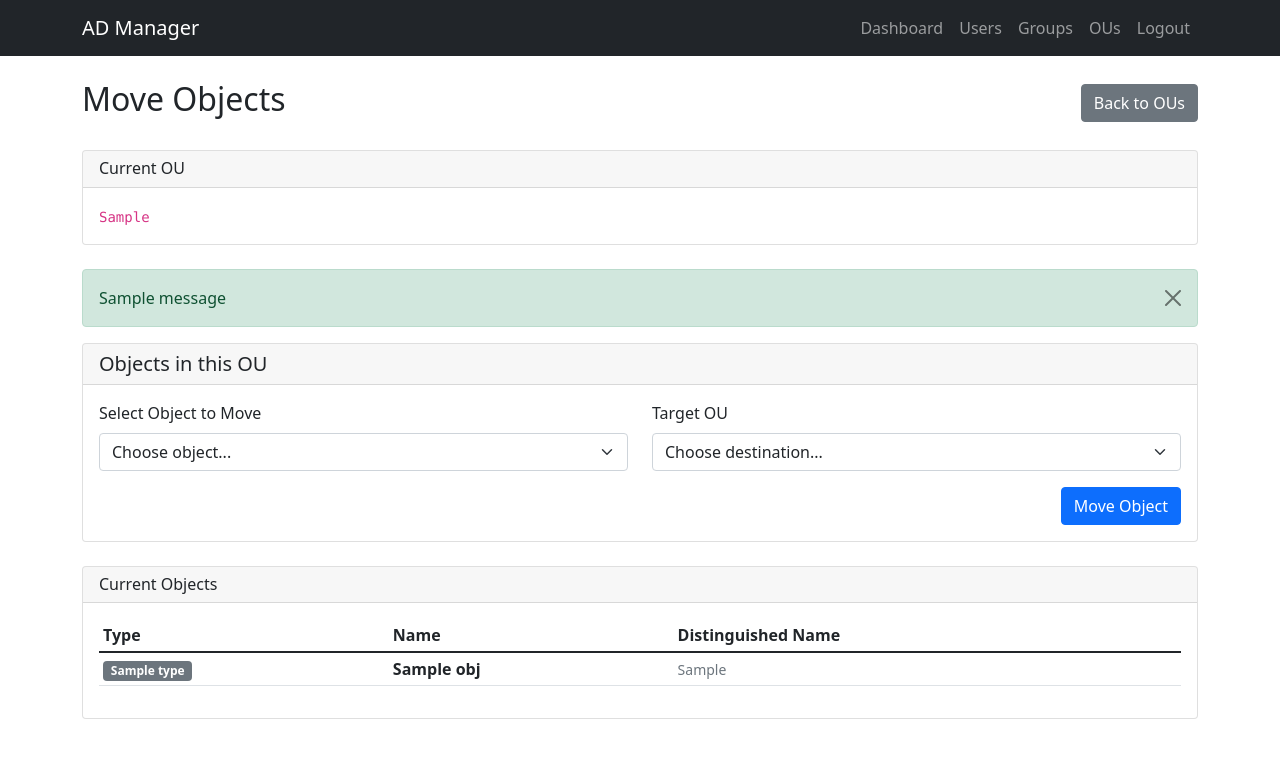
After one commit to sathes1991/admanagement, a Flask app: template templates/move_object.html in a window 1280 px wide. The commit adds this page. Shown: the top 758 px of the page. Run offline with Flask 3, Linux system fonts and the light colour scheme; the template is opened without the code that fills it: most values are stand-ins (such as "Sample title", 1, 10 or a date in 2020); one stand-in notice (Sample message) is shown; some libraries are stand-ins or nearby versions.

Commit message:
add OU in web interface

```diff
--- a/app.py
+++ b/app.py
@@ -1,7 +1,7 @@
 # app.py
 
 from flask import Flask, render_template, request, redirect, url_for, session, flash
-from ldap3 import Server, Connection, ALL, NTLM, SUBTREE, MODIFY_ADD, MODIFY_REPLACE, MODIFY_DELETE, Tls
+from ldap3 import Server, Connection, ALL, NTLM, SUBTREE, LEVEL, MODIFY_ADD, MODIFY_REPLACE, MODIFY_DELETE, Tls
 from config import Config
 import ssl
 import struct
@@ -981,10 +981,290 @@ def search():
 
                 result = {'type': 'group', 'keyword': keyword, 'users': users}
 
+            elif search_type == 'ou':
+                # Search for OUs by name
+                conn.search(Config.BASE_DN, f'(&(objectClass=organizationalUnit)(name=*{keyword}*))',
+                           SUBTREE, attributes=['name', 'distinguishedName', 'description'])
+
+                ous = []
+                for entry in conn.entries:
+                    ou_data = {
+                        'name': str(entry.name) if 'name' in entry else '',
+                        'dn': str(entry.distinguishedName) if 'distinguishedName' in entry else '',
+                        'description': str(entry.description) if 'description' in entry else ''
+                    }
+
+                    # Count users and groups in this OU
+                    ou_dn = ou_data['dn']
+                    conn.search(ou_dn, '(&(objectClass=user)(!(objectClass=computer)))', search_scope='LEVEL')
+                    ou_data['user_count'] = len(conn.entries)
+
+                    conn.search(ou_dn, '(objectClass=group)', search_scope='LEVEL')
+                    ou_data['group_count'] = len(conn.entries)
+
+                    ous.append(ou_data)
+
+                result = {'type': 'ou', 'keyword': keyword, 'ous': ous}
+
     except Exception as e:
         flash(f"❌ Error: {str(e)}", 'danger')
 
     return render_template('search.html', result=result, is_admin=session.get('is_admin', False))
+
+
+# OU Management Routes
+@app.route('/ous')
+def list_ous():
+    if 'username' not in session:
+        return redirect(url_for('login'))
+
+    ous = []
+    try:
+        tls_config = Tls(validate=ssl.CERT_NONE)
+        server = Server(f"ldaps://{Config.LDAP_SERVER}", port=636, use_ssl=True, get_info=ALL, tls=tls_config)
+        conn = Connection(
+            server,
+            user=f"{Config.DOMAIN}\\{session['username']}",
+            password=session['password'],
+            authentication=NTLM,
+            auto_bind=True
+        )
+
+        # Search for all OUs
+        conn.search(Config.BASE_DN, '(objectClass=organizationalUnit)', SUBTREE,
+                   attributes=['name', 'distinguishedName', 'description'])
+
+        for entry in conn.entries:
+            ou_name = str(entry.name) if 'name' in entry else ''
+            ou_dn = str(entry.distinguishedName) if 'distinguishedName' in entry else ''
+            description = str(entry.description) if 'description' in entry else ''
+
+            # Count users and groups in this OU
+            user_count = 0
+            group_count = 0
+
+            # Count users (search one level only to avoid counting nested OUs)
+            conn.search(ou_dn, '(&(objectClass=user)(!(objectClass=computer)))', search_scope='LEVEL')
+            user_count = len(conn.entries)
+
+            # Count groups (search one level only)
+            conn.search(ou_dn, '(objectClass=group)', search_scope='LEVEL')
+            group_count = len(conn.entries)
+
+            ous.append({
+                'name': ou_name,
+                'dn': ou_dn,
+                'description': description,
+                'user_count': user_count,
+                'group_count': group_count
+            })
+
+        conn.unbind()
+
+    except Exception as e:
+        flash(f"❌ Error loading OUs: {str(e)}", 'danger')
+
+    return render_template('ous.html', ous=ous, is_admin=session.get('is_admin', False))
+
+
+@app.route('/create_ou', methods=['GET', 'POST'])
+def create_ou():
+    if 'username' not in session:
+        return redirect(url_for('login'))
+
+    if not session.get('is_admin', False):
+        flash('❌ Access denied. Only administrators can create OUs.', 'danger')
+        return redirect(url_for('dashboard'))
+
+    if request.method == 'POST':
+        ou_name = request.form['ou_name']
+        parent_dn = request.form['parent_dn']
+        description = request.form.get('description', '')
+
+        try:
+            tls_config = Tls(validate=ssl.CERT_NONE)
+            server = Server(f"ldaps://{Config.LDAP_SERVER}", port=636, use_ssl=True, get_info=ALL, tls=tls_config)
+            conn = Connection(
+                server,
+                user=f"{Config.DOMAIN}\\{session['username']}",
+                password=session['password'],
+                authentication=NTLM,
+                auto_bind=True
+            )
+
+            # Create OU DN
+            ou_dn = f"OU={ou_name},{parent_dn}"
+
+            # Create OU attributes
+            attributes = {
+                'objectClass': ['top', 'organizationalUnit'],
+                'ou': ou_name
+            }
+
+            if description:
+                attributes['description'] = description
+
+            # Add the OU
+            conn.add(ou_dn, attributes=attributes)
+
+            if conn.result['result'] == 0:
+                flash(f"✅ OU '{ou_name}' created successfully.", 'success')
+                return redirect(url_for('list_ous'))
+            else:
+                flash(f"❌ Failed to create OU: {conn.result['message']}", 'danger')
+
+        except Exception as e:
+            flash(f"❌ Error creating OU: {str(e)}", 'danger')
+
+    # Get available parent OUs
+    parent_ous = []
+    try:
+        tls_config = Tls(validate=ssl.CERT_NONE)
+        server = Server(f"ldaps://{Config.LDAP_SERVER}", port=636, use_ssl=True, get_info=ALL, tls=tls_config)
+        conn = Connection(
+            server,
+            user=f"{Config.DOMAIN}\\{session['username']}",
+            password=session['password'],
+            authentication=NTLM,
+            auto_bind=True
+        )
+
+        conn.search(Config.BASE_DN, '(|(objectClass=organizationalUnit)(objectClass=domain))', SUBTREE,
+                   attributes=['name', 'distinguishedName'])
+
+        for entry in conn.entries:
+            parent_ous.append({
+                'name': str(entry.name) if 'name' in entry else 'Domain Root',
+                'dn': str(entry.distinguishedName)
+            })
+
+    except Exception as e:
+        flash(f"❌ Error loading parent OUs: {str(e)}", 'danger')
+
+    return render_template('create_ou.html', parent_ous=parent_ous, is_admin=session.get('is_admin', False))
+
+
+@app.route('/ou/<path:ou_dn>/move_object', methods=['GET', 'POST'])
+def move_object(ou_dn):
+    if 'username' not in session:
+        return redirect(url_for('login'))
+
+    if not session.get('is_admin', False):
+        flash('❌ Access denied. Only administrators can move objects.', 'danger')
+        return redirect(url_for('dashboard'))
+
+    if request.method == 'POST':
+        object_dn = request.form['object_dn']
+        target_ou = request.form['target_ou']
+
+        try:
+            tls_config = Tls(validate=ssl.CERT_NONE)
+            server = Server(f"ldaps://{Config.LDAP_SERVER}", port=636, use_ssl=True, get_info=ALL, tls=tls_config)
+            conn = Connection(
+                server,
+                user=f"{Config.DOMAIN}\\{session['username']}",
+                password=session['password'],
+                authentication=NTLM,
+                auto_bind=True
+            )
+
+            # Move the object
+            conn.modify_dn(object_dn, relative_dn=None, new_superior=target_ou)
+
+            if conn.result['result'] == 0:
+                flash("✅ Object moved successfully.", 'success')
+            else:
+                flash(f"❌ Failed to move object: {conn.result['message']}", 'danger')
+
+        except Exception as e:
+            flash(f"❌ Error moving object: {str(e)}", 'danger')
+
+    # Get objects in current OU and available target OUs
+    objects = []
+    target_ous = []
+
+    try:
+        tls_config = Tls(validate=ssl.CERT_NONE)
+        server = Server(f"ldaps://{Config.LDAP_SERVER}", port=636, use_ssl=True, get_info=ALL, tls=tls_config)
+        conn = Connection(
+            server,
+            user=f"{Config.DOMAIN}\\{session['username']}",
+            password=session['password'],
+            authentication=NTLM,
+            auto_bind=True
+        )
+
+        # Get users and groups in current OU (one level only)
+        conn.search(ou_dn, '(|(objectClass=user)(objectClass=group))',
+                   search_scope='LEVEL',
+                   attributes=['name', 'distinguishedName', 'objectClass'])
+
+        for entry in conn.entries:
+            obj_type = 'User' if 'user' in [oc.lower() for oc in entry.objectClass.values] else 'Group'
+            objects.append({
+                'name': str(entry.name),
+                'dn': str(entry.distinguishedName),
+                'type': obj_type
+            })
+
+        # Get available target OUs
+        conn.search(Config.BASE_DN, '(objectClass=organizationalUnit)', SUBTREE,
+                   attributes=['name', 'distinguishedName'])
+
+        for entry in conn.entries:
+            if str(entry.distinguishedName) != ou_dn:
+                target_ous.append({
+                    'name': str(entry.name),
+                    'dn': str(entry.distinguishedName)
+                })
+
+    except Exception as e:
+        flash(f"❌ Error loading data: {str(e)}", 'danger')
+
+    return render_template('move_object.html', ou_dn=ou_dn, objects=objects,
+                         target_ous=target_ous, is_admin=session.get('is_admin', False))
+
+
+@app.route('/ou/<path:ou_dn>/delete', methods=['POST'])
+def delete_ou(ou_dn):
+    if 'username' not in session:
+        return redirect(url_for('login'))
+
+    if not session.get('is_admin', False):
+        flash('❌ Access denied. Only administrators can delete OUs.', 'danger')
+        return redirect(url_for('dashboard'))
+
+    try:
+        tls_config = Tls(validate=ssl.CERT_NONE)
+        server = Server(f"ldaps://{Config.LDAP_SERVER}", port=636, use_ssl=True, get_info=ALL, tls=tls_config)
+        conn = Connection(
+            server,
+            user=f"{Config.DOMAIN}\\{session['username']}",
+            password=session['password'],
+            authentication=NTLM,
+            auto_bind=True
+        )
+
+        # Check if OU is empty (check one level only)
+        conn.search(ou_dn, '(|(objectClass=user)(objectClass=group)(objectClass=organizationalUnit))',
+                   search_scope='LEVEL')
+
+        if len(conn.entries) > 0:
+            flash("❌ Cannot delete OU: It contains objects. Please move or delete all objects first.", 'danger')
+            return redirect(url_for('list_ous'))
+
+        # Delete the OU
+        conn.delete(ou_dn)
+
+        if conn.result['result'] == 0:
+            flash("✅ OU deleted successfully.", 'success')
+        else:
+            flash(f"❌ Failed to delete OU: {conn.result['message']}", 'danger')
+
+    except Exception as e:
+        flash(f"❌ Error deleting OU: {str(e)}", 'danger')
+
+    return redirect(url_for('list_ous'))
 
 
 @app.route('/logout')
--- a/templates/dashboard.html
+++ b/templates/dashboard.html
@@ -107,6 +107,10 @@
                 <i class="fas fa-users-cog"></i>
                 <span>View Groups</span>
             </a>
+            <a href="{{ url_for('list_ous') }}" class="quick-action-btn">
+                <i class="fas fa-sitemap"></i>
+                <span>Manage OUs</span>
+            </a>
             <a href="{{ url_for('search') }}" class="quick-action-btn">
                 <i class="fas fa-search"></i>
                 <span>Search</span>
--- /dev/null
+++ b/templates/move_object.html
@@ -0,0 +1,138 @@
+<!DOCTYPE html>
+<html lang="en">
+<head>
+    <meta charset="UTF-8">
+    <meta name="viewport" content="width=device-width, initial-scale=1.0">
+    <title>Move Objects - AD Manager</title>
+    <link href="https://cdn.jsdelivr.net/npm/bootstrap@5.1.3/dist/css/bootstrap.min.css" rel="stylesheet">
+</head>
+<body>
+    <nav class="navbar navbar-expand-lg navbar-dark bg-dark">
+        <div class="container">
+            <a class="navbar-brand" href="{{ url_for('dashboard') }}">AD Manager</a>
+            <div class="navbar-nav ms-auto">
+                <a class="nav-link" href="{{ url_for('dashboard') }}">Dashboard</a>
+                <a class="nav-link" href="{{ url_for('list_users') }}">Users</a>
+                <a class="nav-link" href="{{ url_for('list_groups') }}">Groups</a>
+                <a class="nav-link" href="{{ url_for('list_ous') }}">OUs</a>
+                <a class="nav-link" href="{{ url_for('logout') }}">Logout</a>
+            </div>
+        </div>
+    </nav>
+
+    <div class="container mt-4">
+        <div class="row">
+            <div class="col-12">
+                <div class="d-flex justify-content-between align-items-center mb-4">
+                    <h2>Move Objects</h2>
+                    <a href="{{ url_for('list_ous') }}" class="btn btn-secondary">Back to OUs</a>
+                </div>
+
+                <div class="card mb-4">
+                    <div class="card-header">
+                        <h6 class="mb-0">Current OU</h6>
+                    </div>
+                    <div class="card-body">
+                        <code>{{ ou_dn }}</code>
+                    </div>
+                </div>
+
+                {% with messages = get_flashed_messages(with_categories=true) %}
+                    {% if messages %}
+                        {% for category, message in messages %}
+                            <div class="alert alert-{{ 'danger' if category == 'danger' else 'success' if category == 'success' else 'warning' if category == 'warning' else 'info' }} alert-dismissible fade show" role="alert">
+                                {{ message }}
+                                <button type="button" class="btn-close" data-bs-dismiss="alert"></button>
+                            </div>
+                        {% endfor %}
+                    {% endif %}
+                {% endwith %}
+
+                {% if objects %}
+                <div class="card">
+                    <div class="card-header">
+                        <h5 class="mb-0">Objects in this OU</h5>
+                    </div>
+                    <div class="card-body">
+                        <form method="POST">
+                            <div class="row">
+                                <div class="col-md-6">
+                                    <div class="mb-3">
+                                        <label for="object_dn" class="form-label">Select Object to Move</label>
+                                        <select class="form-select" id="object_dn" name="object_dn" required>
+                                            <option value="">Choose object...</option>
+                                            {% for obj in objects %}
+                                            <option value="{{ obj.dn }}">
+                                                {{ obj.type }}: {{ obj.name }}
+                                            </option>
+                                            {% endfor %}
+                                        </select>
+                                    </div>
+                                </div>
+                                <div class="col-md-6">
+                                    <div class="mb-3">
+                                        <label for="target_ou" class="form-label">Target OU</label>
+                                        <select class="form-select" id="target_ou" name="target_ou" required>
+                                            <option value="">Choose destination...</option>
+                                            {% for target in target_ous %}
+                                            <option value="{{ target.dn }}">{{ target.name }}</option>
+                                            {% endfor %}
+                                        </select>
+                                    </div>
+                                </div>
+                            </div>
+                            <div class="d-grid gap-2 d-md-flex justify-content-md-end">
+                                <button type="submit" class="btn btn-primary">Move Object</button>
+                            </div>
+                        </form>
+                    </div>
+                </div>
+
+                <div class="card mt-4">
+                    <div class="card-header">
+                        <h6 class="mb-0">Current Objects</h6>
+                    </div>
+                    <div class="card-body">
+                        <div class="table-responsive">
+                            <table class="table table-sm">
+                                <thead>
+                                    <tr>
+                                        <th>Type</th>
+                                        <th>Name</th>
+                                        <th>Distinguished Name</th>
+                                    </tr>
+                                </thead>
+                                <tbody>
+                                    {% for obj in objects %}
+                                    <tr>
+                                        <td>
+                                            <span class="badge bg-{{ 'primary' if obj.type == 'User' else 'secondary' }}">
+                                                {{ obj.type }}
+                                            </span>
+                                        </td>
+                                        <td><strong>{{ obj.name }}</strong></td>
+                                        <td><small class="text-muted">{{ obj.dn }}</small></td>
+                                    </tr>
+                                    {% endfor %}
+                                </tbody>
+                            </table>
+                        </div>
+                    </div>
+                </div>
+                {% else %}
+                <div class="card">
+                    <div class="card-body text-center py-5">
+                        <h5 class="text-muted">No Objects Found</h5>
+                        <p class="text-muted">This OU doesn't contain any users or groups to move.</p>
+                        <a href="{{ url_for('list_ous') }}" class="btn btn-primary">Back to OUs</a>
+                    </div>
+                </div>
+                {% endif %}
+            </div>
+        </div>
+    </div>
+
+    <script src="https://cdn.jsdelivr.net/npm/bootstrap@5.1.3/dist/js/bootstrap.bundle.min.js"></script>
+    <link rel="stylesheet" href="https://cdn.jsdelivr.net/npm/bootstrap-icons@1.7.2/font/bootstrap-icons.css">
+</body>
+</html>
```
Also changed, not shown: templates/base.html (+12 -0 lines), templates/create_ou.html (added, +96 -0 lines), templates/ous.html (added, +114 -0 lines), templates/search.html (+79 -2 lines).
